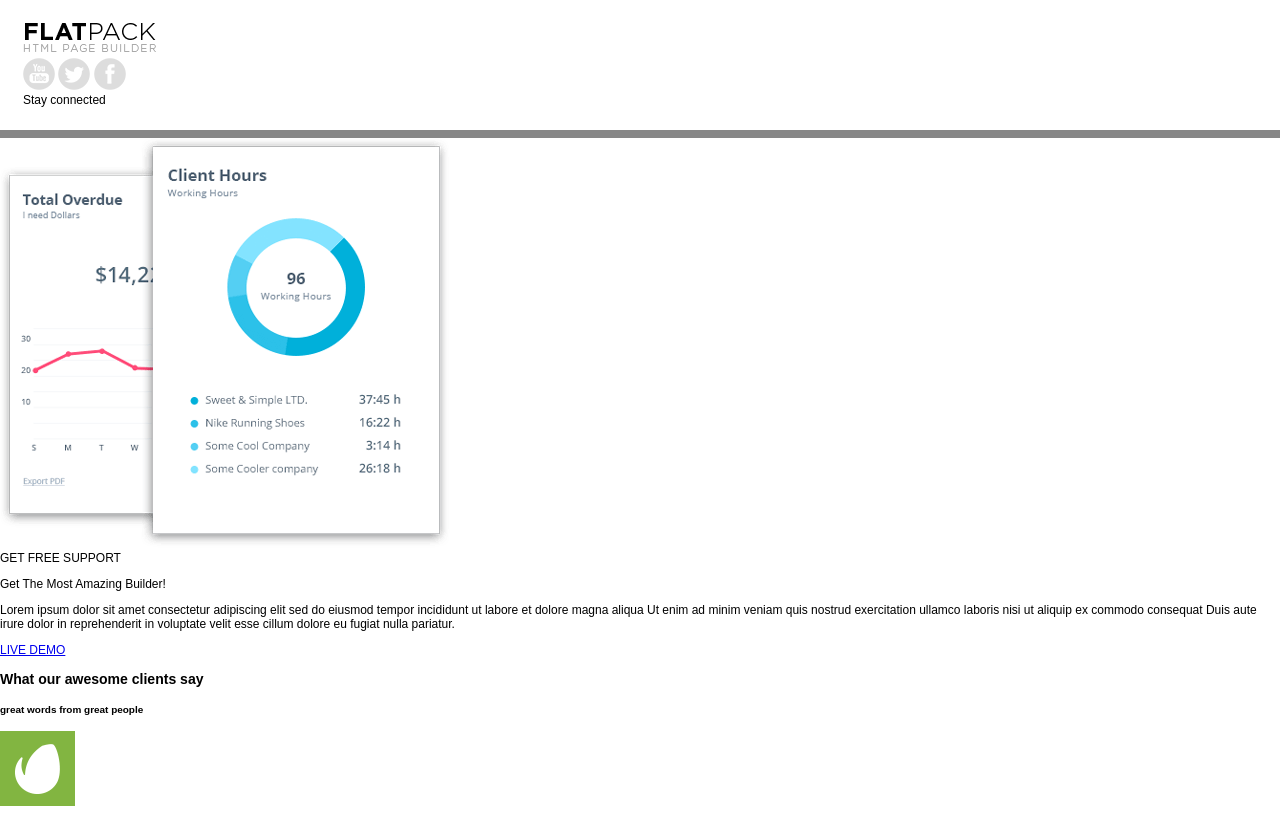
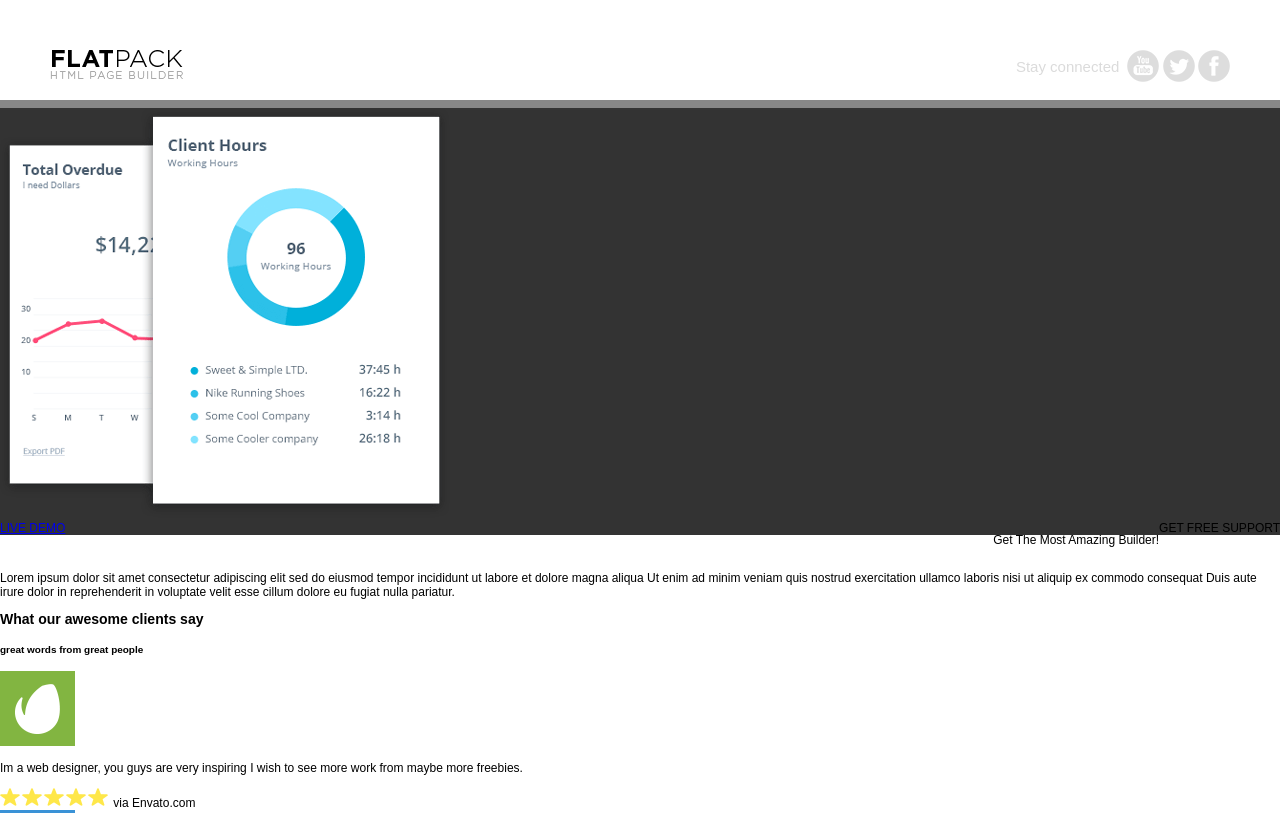
Before and after one commit to Tin281003/LTW, a plain HTML site: page Lap2/page a/page a/index.html in a window 1280 px wide. Shown: the top 813 px of the page. Drawn offline with Linux system fonts and the light colour scheme.

Commit message:
đã chỉnh code sectionnormal1

```diff
--- a/Lap2/page a/page a/index.html
+++ b/Lap2/page a/page a/index.html
@@ -28,7 +28,7 @@
                             <a href="#" class="slow_fade social_button"><img src="images/social_icons/yt.png" alt=""></a>
                             <a href="#" class="slow_fade social_button"><img src="images/social_icons/twitter.png" alt=""></a>
                             <a href="#" class="slow_fade social_button"><img src="images/social_icons/facebook.png" alt=""></a>
-      			       <div class="htext_style">
+      			       <div class="c">
                             <span class="editContent">
                                 <span class="pix_text">Stay connected</span>
                             </span>
--- a/Lap2/page a/page a/style.css
+++ b/Lap2/page a/page a/style.css
@@ -5,10 +5,37 @@ body{
     padding: 0;
 }
 #section_normal_1 {
-    padding: 23px;
+    padding: 50px;
     border-bottom: 8px solid;
     border-bottom-color:#878787;
 }
-.container{
-
+#section_normal_1.container{
+margin-top: 0px;
 }
+#section_normal_1 .container .alpha {
+    float: left;
+}
+#section_normal_1 .container .omega{
+    float: right;
+}
+#section_normal_1 .container .omega .c{
+    color: #DBDBDB;
+    padding-top: 8px;
+    padding-right: 8px;
+    float: left;
+    text-align: center;
+    font-family: Arial;
+    font-size: 15px;
+}
+#section_normal_4_2 {
+    background: #333333;
+}
+#section_normal_4_2 .container .sixteen{
+    margin-top: 0px;
+}
+#section_normal_4_2 .container .sixteen .alpha .pix_container {
+    float: left;
+}
+#section_normal_4_2 .container .sixteen .omega .editContent{
+    float: right;
+}
```
